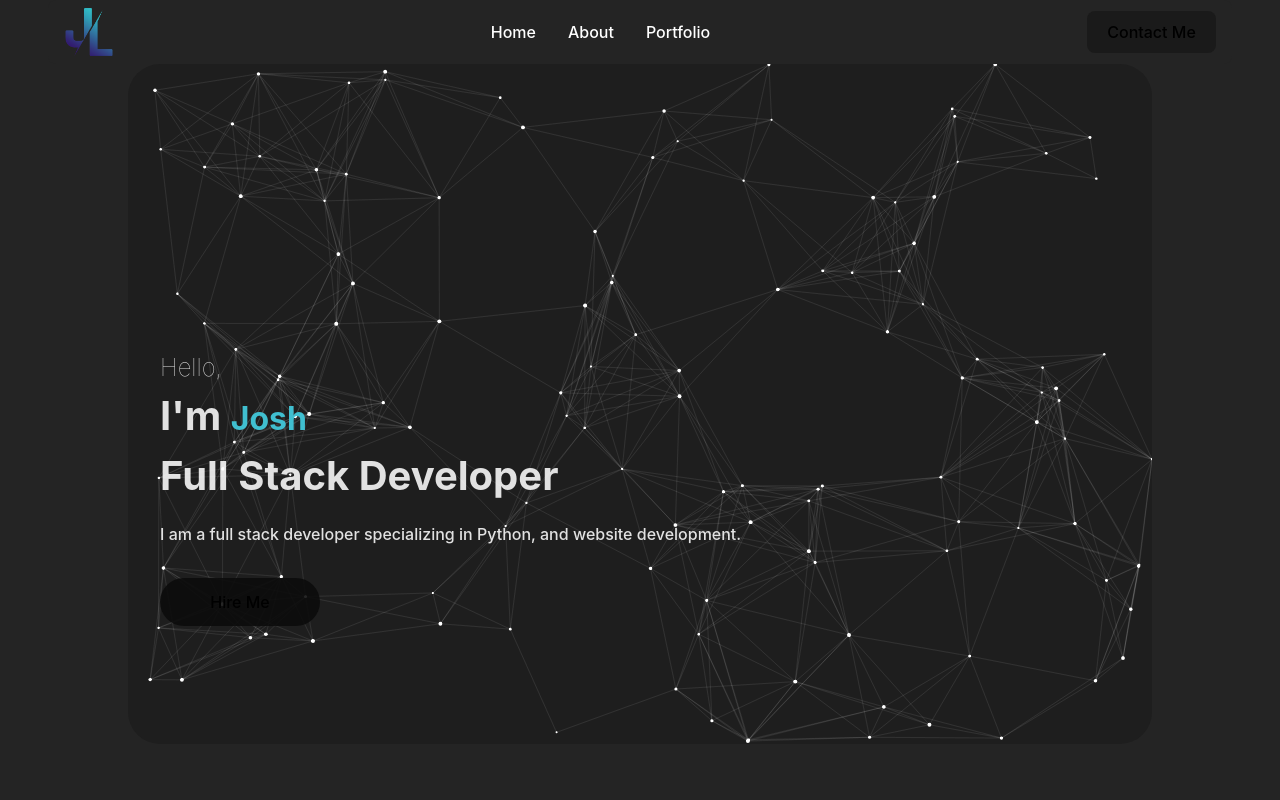
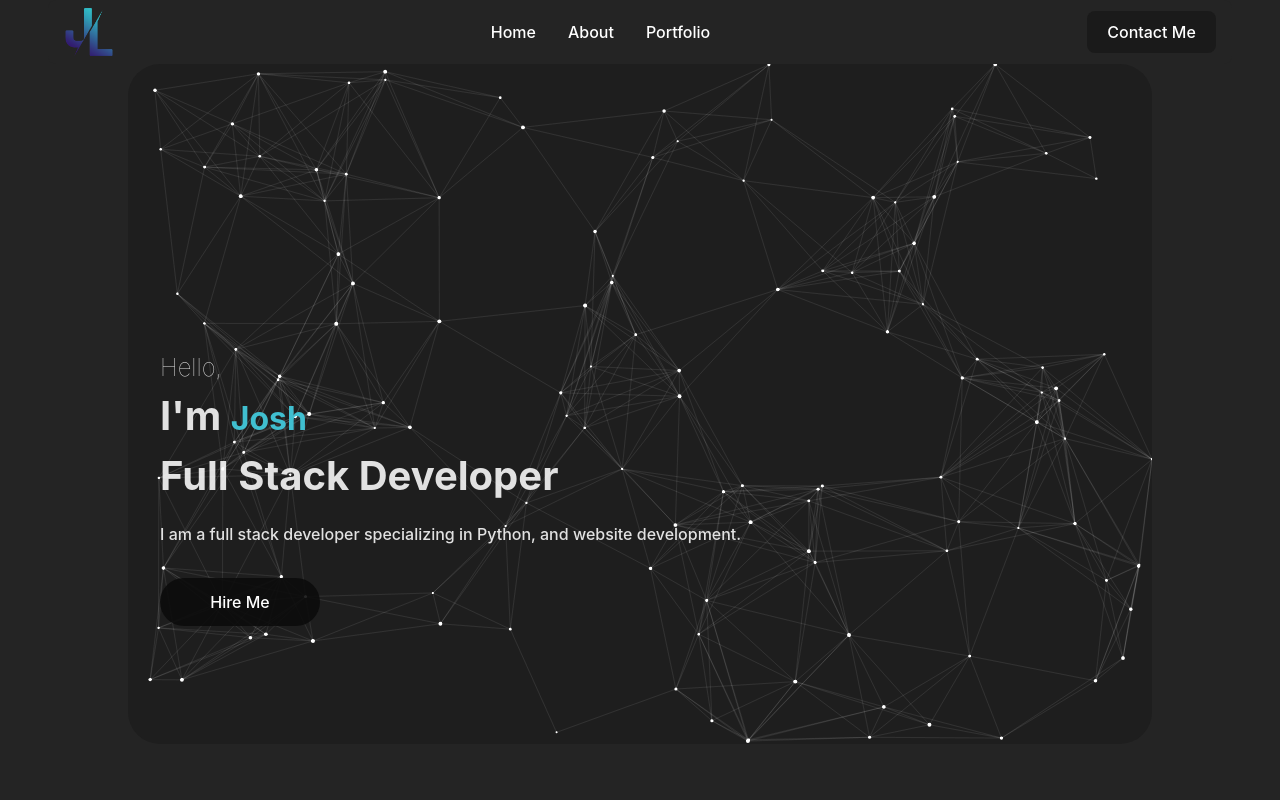
Before and after one commit to Joshieingold/JoshuaLynchPortfolio, a React (Vite) app: page / in a window 1280 px wide. Shown: the top 800 px of the page. Built offline with nearby package versions, Linux system fonts and the light colour scheme.

Commit message:
Fixed buttons text not being white on all screens

```diff
--- a/src/Contact/contact.css
+++ b/src/Contact/contact.css
@@ -58,6 +58,7 @@
     background-color: #1a1a1a;
     cursor: pointer;
     transition: border-color 0.25s;
+    color: white;
 
 }
 .submitBtn:hover {
--- a/src/index.css
+++ b/src/index.css
@@ -3,7 +3,6 @@
   line-height: 1.5;
   font-weight: 400;
 
-  color-scheme: light dark;
   color: rgba(255, 255, 255, 0.87);
   background-color: #242424;
 
@@ -42,6 +41,7 @@ h1 {
 }
 
 button {
+  color: white;
   border-radius: 8px;
   border: 1px solid transparent;
   padding: 0.6em 1.2em;
```
